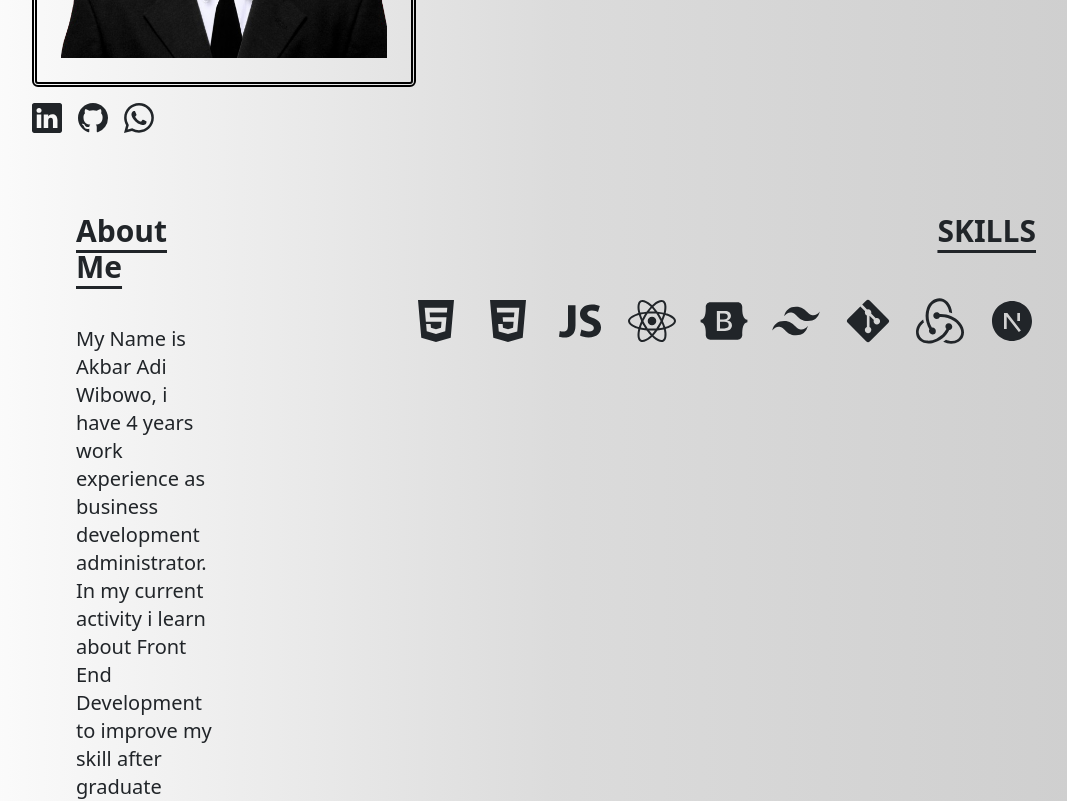
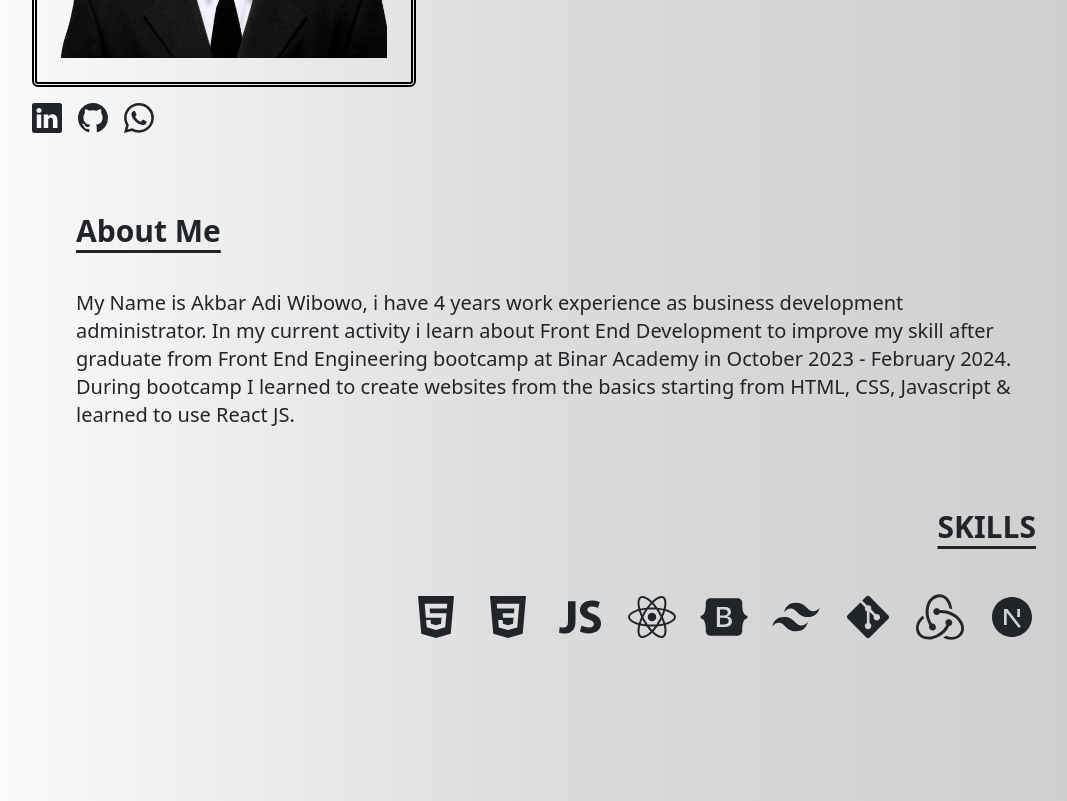
Before and after one commit to akbaradiw/porto_profile, a React (Vite) app: page / in a window 1280 px wide. Shown: the part 420-1221 px from the top of the page, without its empty margins (84-1151 px from the left). Built offline with nearby package versions, Linux system fonts and the light colour scheme.

Commit message:
edit styling

```diff
--- a/src/components/AboutMe/index.jsx
+++ b/src/components/AboutMe/index.jsx
@@ -11,7 +11,7 @@ const AboutMe = () => {
   }, []);
 
   return (
-    <div className="lg:flex lg:justify-between mb-10">
+    <div className=" mb-10">
       <div
         className=" lg:px-40 pt-10 grid px-10 lg:pt-20"
         data-aos ="fade-right" data-aos-duration="1000"
```
